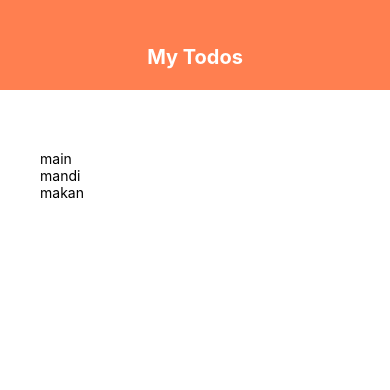
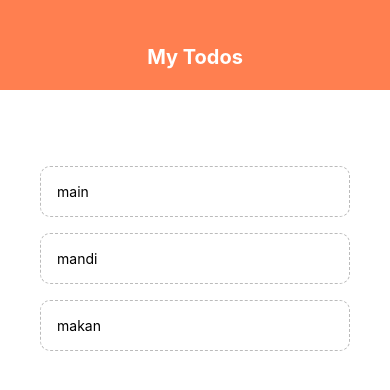
Before and after one commit to danielsitepu36/react-native-tutorial, a React Native app: screen / in a window 390 px wide. Shown: the top 390 px of the page. Built offline with nearby package versions, Linux system fonts and the light colour scheme.

Commit message:
#10-initial

```diff
--- a/App.js
+++ b/App.js
@@ -3,6 +3,7 @@
 import { StyleSheet, Text, View, FlatList } from "react-native";
 
 import Header from "./components/header";
+import TodoItem from "./components/todoitem";
 
 export default function App() {
   const [todos, setTodos] = useState([
@@ -10,6 +11,12 @@
     { text: "mandi", key: "2" },
     { text: "makan", key: "3" },
   ]);
+
+  const pressHandler = (key) => {
+    setTodos((prevTodos) => {
+      return prevTodos.filter((todo) => todo.key != key);
+    });
+  };
 
   return (
     <View style={styles.container}>
@@ -19,7 +26,9 @@
         <View style={styles.list}>
           <FlatList
             data={todos}
-            renderItem={({ item }) => <Text>{item.text}</Text>}
+            renderItem={({ item }) => (
+              <TodoItem item={item} pressHandler={pressHandler} />
+            )}
           />
         </View>
       </View>
--- /dev/null
+++ b/components/todoitem.js
@@ -0,0 +1,21 @@
+import React from "react";
+import { StyleSheet, Text, TouchableOpacity } from "react-native";
+
+export default function TodoItem({ item, pressHandler }) {
+  return (
+    <TouchableOpacity onPress={() => pressHandler(item.key)}>
+      <Text style={styles.item}>{item.text}</Text>
+    </TouchableOpacity>
+  );
+}
+
+const styles = StyleSheet.create({
+  item: {
+    padding: 16,
+    marginTop: 16,
+    borderColor: "#bbb",
+    borderWidth: 1,
+    borderStyle: "dashed",
+    borderRadius: 10,
+  },
+});
```
